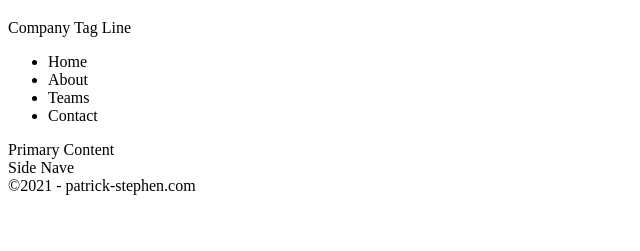
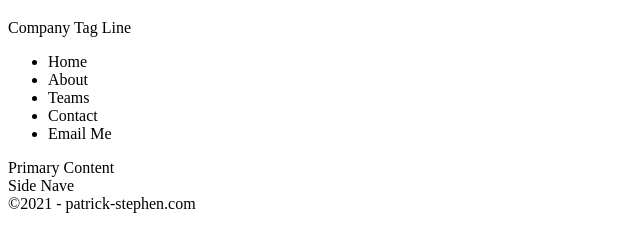
Before and after one commit to PatrickStephen/PracticeBeforeLab, a plain HTML site: page TestProject/Index.html in a window 1280 px wide. Shown: the part 61-312 px from the top of the page, without its empty margins (0-640 px from the left). Drawn offline with Linux system fonts and the light colour scheme.

Commit message:
Added Email Me <li>

```diff
--- a/TestProject/Index.html
+++ b/TestProject/Index.html
@@ -12,6 +12,7 @@
             <li>About</li>
             <li>Teams</li>
             <li>Contact</li>
+            <li>Email Me</li>
         </ul>
     </nav>
     <main>
```
